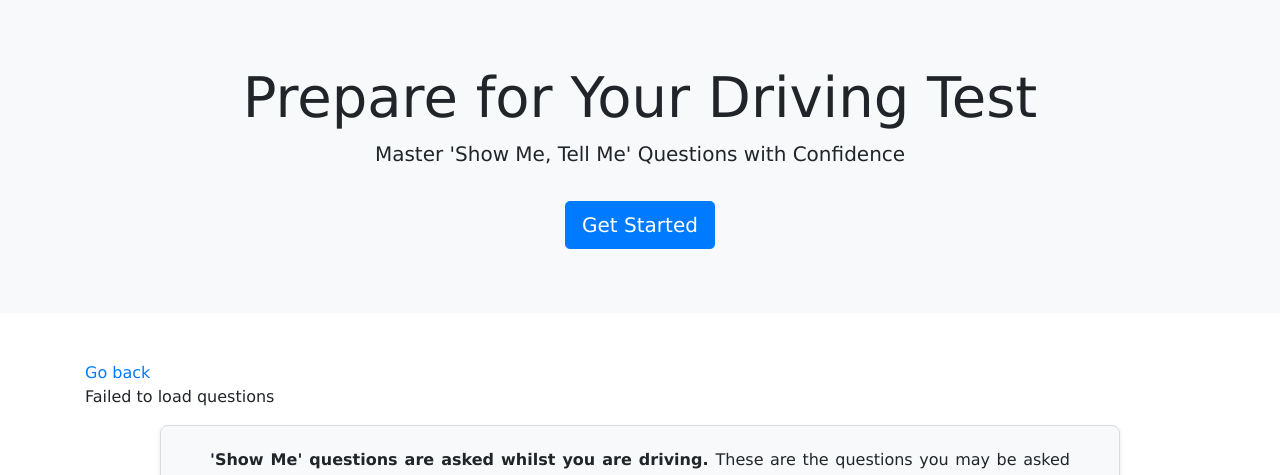
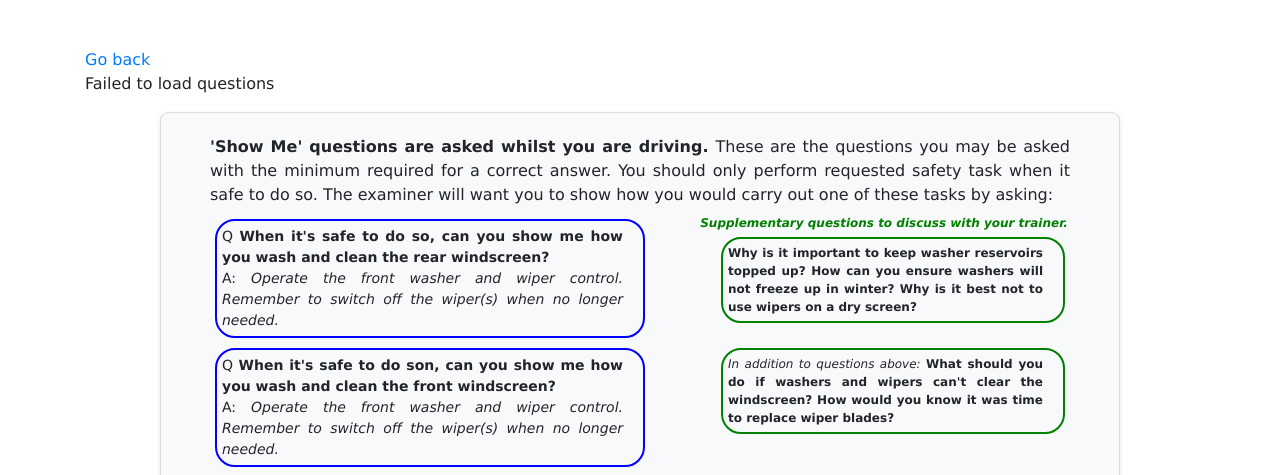
Before and after one commit to 0ClaytonBigsby0/questions, a Django app: page /showme/ in a window 1280 px wide. Shown: the part 70-545 px from the top of the page. Run offline with Django 5.2, Linux system fonts and the light colour scheme; data comes from the database, SQL or seed files in the repository; some libraries are stand-ins or nearby versions.

Commit message:
Changed the header

```diff
--- a/templates/base.html
+++ b/templates/base.html
@@ -40,14 +40,6 @@
         </div>
     </nav>
 
-    <header class="jumbotron jumbotron-fluid text-center bg-light">
-        <div class="container">
-            <h1 class="display-4">Prepare for Your Driving Test</h1>
-            <p class="lead">Master 'Show Me, Tell Me' Questions with Confidence</p>
-            <a href="{% url 'test_overview' %}" class="btn btn-primary btn-lg mt-3">Get Started</a>
-        </div>
-    </header>
-
     <div class="container mt-5">
         {% block content %}
         {% endblock %}
```
Also changed, not shown: templates/landing_page.html (+8 -0 lines).
